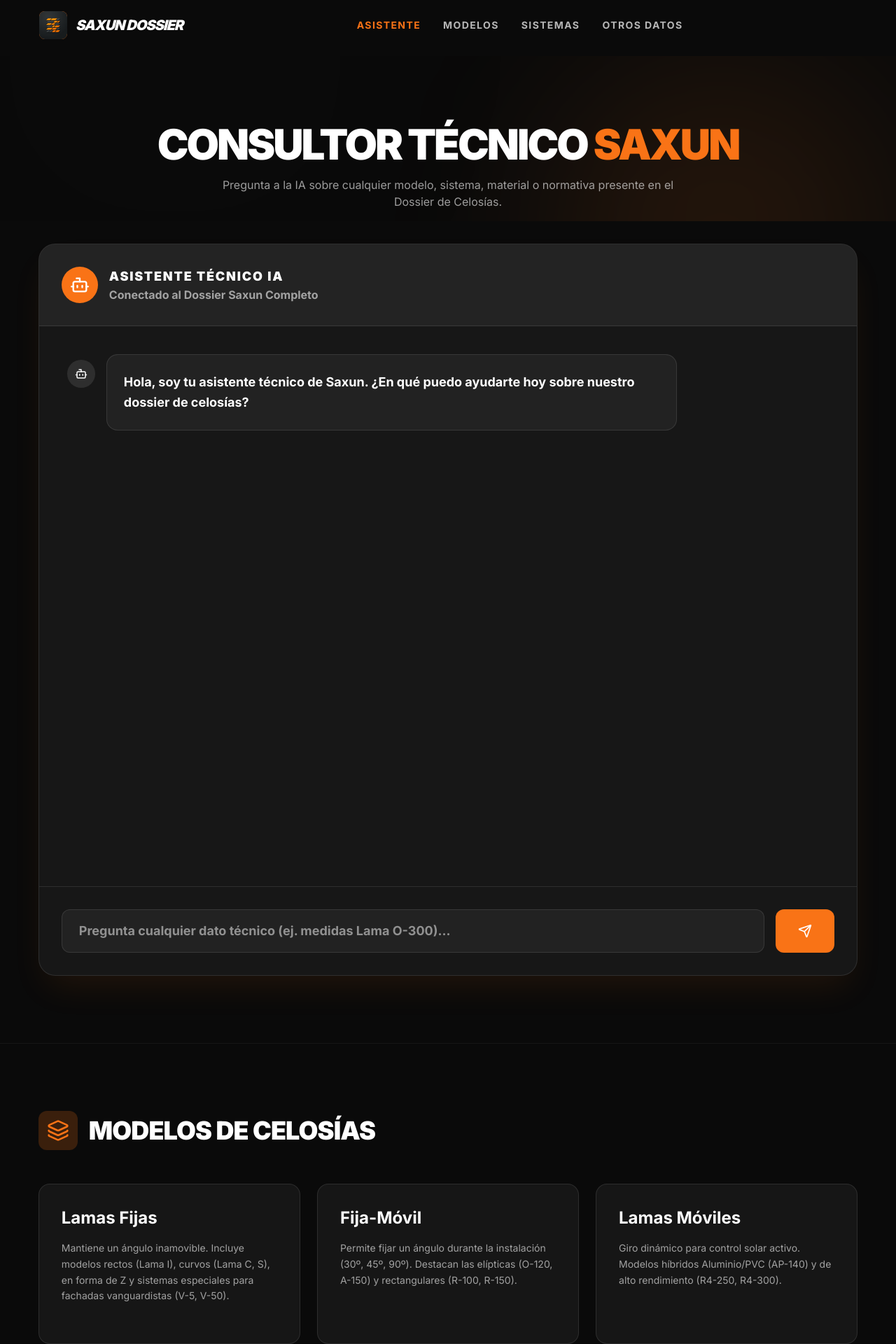
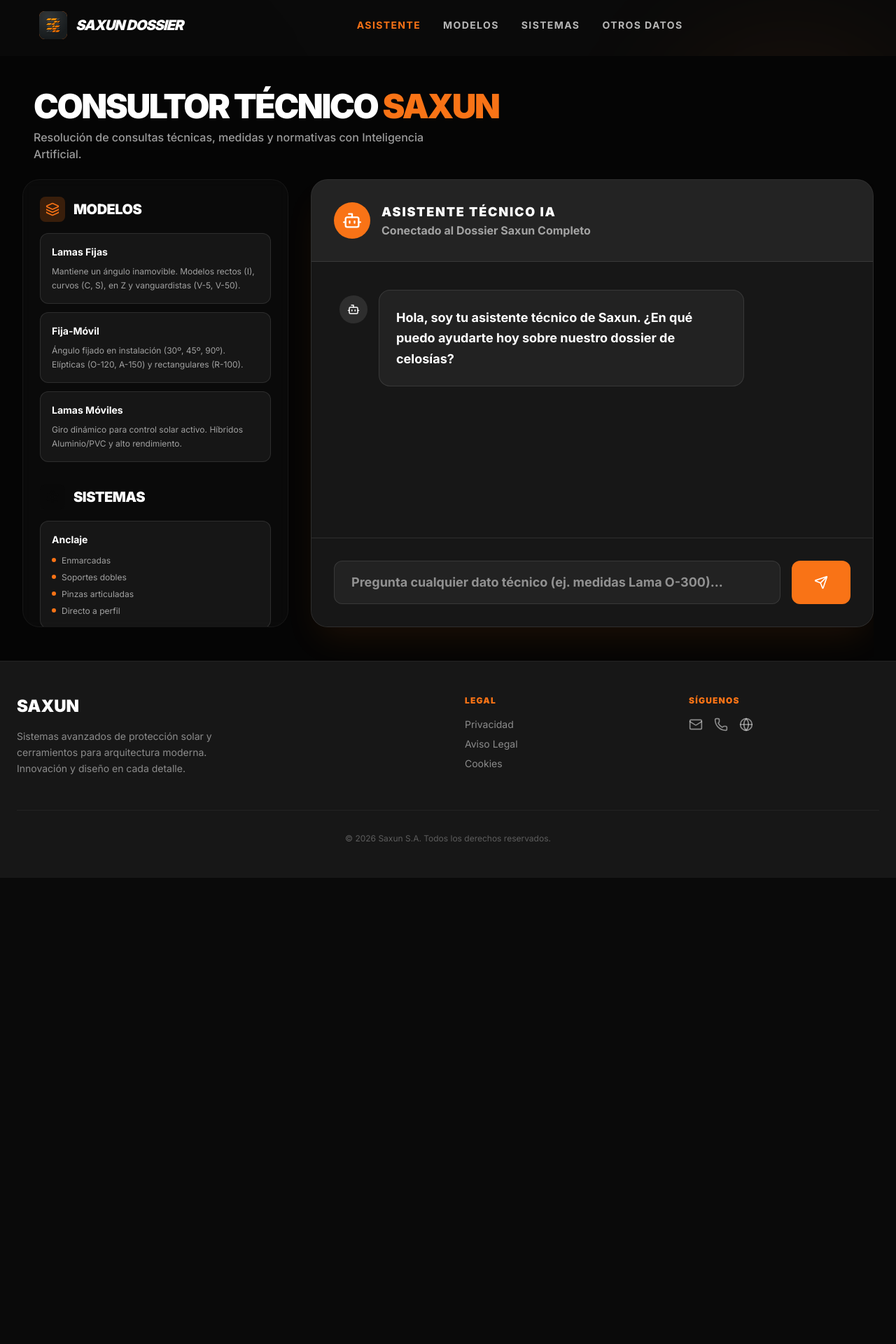
Before and after one commit to marketingSax/Saxun-Consulta-Tecnica, a Next.js app: page / in a window 1280 px wide. Shown: the top 1920 px of the page at 70% size. After the commit the page ends 1254 px from the top, so only its background shows below. Built offline with nearby package versions, Linux system fonts and the light colour scheme.

Commit message:
UI: Reestructuración de interfaz con barra lateral izquierda para datos y ChatBox principal + Integración de motor de búsqueda local

```diff
--- a/src/app/page.tsx
+++ b/src/app/page.tsx
@@ -7,36 +7,51 @@
 
 export default function Home() {
   return (
-    <div className="flex flex-col min-h-screen">
-      {/* Hero Intro */}
-      <section className="relative overflow-hidden pt-24 pb-4">
-        <div className="absolute top-0 right-0 -z-10 h-[500px] w-[500px] rounded-full bg-brand-primary/10 blur-[120px]" />
-        <div className="absolute bottom-0 left-0 -z-10 h-[500px] w-[500px] rounded-full bg-brand-secondary/10 blur-[120px]" />
+    <div className="flex flex-col min-h-screen bg-[#050505]">
+      {/* Hero Intro Compacto */}
+      <section className="relative pt-12 pb-6 flex-shrink-0">
+        <div className="absolute top-0 right-0 -z-10 h-[300px] w-[300px] rounded-full bg-brand-primary/10 blur-[100px]" />
+        <div className="absolute top-0 left-0 -z-10 h-[300px] w-[300px] rounded-full bg-brand-secondary/10 blur-[100px]" />
 
-        <div className="mx-auto w-[95%] max-w-[1600px] px-6 text-center">
+        <div className="mx-auto w-[95%] max-w-[1800px] px-4 text-center lg:text-left flex flex-col md:flex-row items-center justify-between gap-6">
+          <div>
             <motion.h1
-            initial={{ opacity: 0, y: 20 }}
+              initial={{ opacity: 0, y: 10 }}
               animate={{ opacity: 1, y: 0 }}
-            className="text-4xl md:text-6xl font-black uppercase tracking-tighter"
+              className="text-3xl md:text-4xl lg:text-5xl font-black uppercase tracking-tighter"
             >
               CONSULTOR TÉCNICO <span className="text-brand-primary">SAXUN</span>
             </motion.h1>
             <motion.p
-            initial={{ opacity: 0, y: 20 }}
+              initial={{ opacity: 0, y: 10 }}
               animate={{ opacity: 1, y: 0 }}
               transition={{ delay: 0.1 }}
-            className="mt-4 text-white/60 max-w-2xl mx-auto"
+              className="mt-2 text-white/60 max-w-xl text-sm md:text-base font-medium"
             >
-            Pregunta a la IA sobre cualquier modelo, sistema, material o normativa presente en el Dossier de Celosías.
+              Resolución de consultas técnicas, medidas y normativas con Inteligencia Artificial.
             </motion.p>
+          </div>
         </div>
       </section>
 
-      {/* Assistant is the main tool */}
+      {/* Main Layout */}
+      <div className="flex-1 w-[95%] max-w-[1800px] mx-auto pb-12 flex flex-col lg:flex-row gap-8 overflow-hidden h-full">
+
+        {/* Left Sidebar (Technical Sections) */}
+        <aside className="w-full lg:w-[320px] xl:w-[380px] flex-shrink-0 h-fit lg:h-[calc(100vh-160px)] lg:sticky lg:top-4 bg-brand-card/30 border border-white/5 rounded-3xl p-6 overflow-y-auto scrollbar-hide hidden md:block backdrop-blur-sm">
+          <DataSections />
+        </aside>
+
+        {/* Mobile DataSections Toggle / Info */}
+        <div className="md:hidden w-full bg-brand-card/30 border border-white/5 rounded-3xl p-4 backdrop-blur-sm">
+          <p className="text-white/60 text-xs text-center font-medium">Las secciones técnicas están disponibles en versión de escritorio.</p>
+        </div>
+
+        {/* Assistant Main Area */}
+        <main className="flex-1 min-h-[600px] lg:h-[calc(100vh-160px)]">
           <ChatBox />
-
-      {/* Restructured Info Sections */}
-      <DataSections />
+        </main>
+      </div>
     </div>
   );
 }
--- a/src/components/Assistant/ChatBox.tsx
+++ b/src/components/Assistant/ChatBox.tsx
@@ -17,6 +17,7 @@
   ]);
   const [input, setInput] = React.useState("");
   const [isLoading, setIsLoading] = React.useState(false);
+  const [isLocalMode, setIsLocalMode] = React.useState(false);
   const scrollRef = React.useRef<HTMLDivElement>(null);
 
   React.useEffect(() => {
@@ -42,6 +43,10 @@
         headers: { "Content-Type": "application/json" },
         body: JSON.stringify({ query: userMsg }),
       });
+
+      // Detectamos el modo del asistente
+      const mode = response.headers.get("X-Assistant-Mode");
+      setIsLocalMode(mode === "local");
 
       if (!response.body) throw new Error("No response body");
 
@@ -82,11 +87,11 @@
   };
 
   return (
-    <section id="assistant" className="pb-24 pt-8 px-6 bg-gradient-to-b from-transparent to-brand-secondary/10">
-      <div className="mx-auto w-[95%] max-w-[1600px]">
-        <div className="rounded-3xl border border-white/10 bg-brand-card overflow-hidden shadow-2xl shadow-brand-primary/10">
+    <div id="assistant" className="w-full h-full flex flex-col">
+      <div className="rounded-3xl border border-white/10 bg-brand-card overflow-hidden shadow-2xl shadow-brand-primary/10 flex flex-col h-full">
         {/* Header */}
-          <div className="bg-white/5 p-6 md:p-8 flex items-center gap-4 border-b border-white/10">
+        <div className="bg-white/5 p-6 md:p-8 flex items-center justify-between border-b border-white/10 shrink-0">
+          <div className="flex items-center gap-4">
             <div className="rounded-full bg-brand-primary p-3">
               <Bot size={28} />
             </div>
@@ -95,11 +100,22 @@
               <p className="text-sm md:text-base text-brand-accent font-bold">Conectado al Dossier Saxun Completo</p>
             </div>
           </div>
+          {isLocalMode && (
+            <motion.div
+              initial={{ opacity: 0, scale: 0.9 }}
+              animate={{ opacity: 1, scale: 1 }}
+              className="bg-orange-500/20 border border-orange-500/50 px-4 py-2 rounded-full hidden md:flex items-center gap-2"
+            >
+              <div className="w-2 h-2 bg-orange-500 rounded-full animate-pulse" />
+              <span className="text-xs font-black uppercase tracking-tighter text-orange-400">Modo de Reserva Activo</span>
+            </motion.div>
+          )}
+        </div>
 
         {/* Messages */}
         <div
           ref={scrollRef}
-            className="h-[500px] lg:h-[700px] xl:h-[800px] overflow-y-auto p-6 md:p-10 space-y-8 scrollbar-hide"
+          className="flex-1 h-[500px] lg:h-[700px] xl:h-[750px] overflow-y-auto p-6 md:p-10 space-y-8 scrollbar-hide"
         >
           <AnimatePresence>
             {messages.map((msg, idx) => (
@@ -154,7 +170,7 @@
         </div>
 
         {/* Input */}
-          <div className="p-6 md:p-8 border-t border-white/10 flex gap-4">
+        <div className="p-6 md:p-8 border-t border-white/10 flex gap-4 shrink-0 bg-brand-card">
           <input
             type="text"
             value={input}
@@ -173,6 +189,5 @@
         </div>
       </div>
     </div>
-    </section>
   );
 };
--- a/src/components/Technical/DataSections.tsx
+++ b/src/components/Technical/DataSections.tsx
@@ -6,101 +6,89 @@
 
 export const DataSections = () => {
   return (
-    <div className="flex flex-col">
+    <div className="flex flex-col gap-8">
       {/* Modelos Section */}
-      <section id="models" className="py-24 px-6 border-t border-white/5">
-        <div className="mx-auto w-[95%] max-w-[1600px]">
-          <div className="flex items-center gap-4 mb-12">
-            <div className="rounded-xl bg-brand-primary/20 p-3 text-brand-primary">
-              <Layers size={32} />
+      <section id="models" className="flex flex-col gap-4">
+        <div className="flex items-center gap-3">
+          <div className="rounded-lg bg-brand-primary/20 p-2 text-brand-primary">
+            <Layers size={20} />
           </div>
-            <h2 className="text-4xl font-black uppercase tracking-tight">Modelos de Celosías</h2>
+          <h2 className="text-xl font-black uppercase tracking-tight">Modelos</h2>
         </div>
 
-          <div className="grid grid-cols-1 md:grid-cols-3 gap-6">
-            <div className="rounded-2xl border border-white/10 bg-white/5 p-8">
-              <h3 className="text-2xl font-bold mb-4 text-white">Lamas Fijas</h3>
-              <p className="text-white/60 text-sm leading-relaxed mb-6">
-                Mantiene un ángulo inamovible. Incluye modelos rectos (Lama I), curvos (Lama C, S), en forma de Z y sistemas especiales para fachadas vanguardistas (V-5, V-50).
+        <div className="flex flex-col gap-3">
+          <div className="rounded-xl border border-white/10 bg-white/5 p-4">
+            <h3 className="text-sm font-bold mb-2 text-white">Lamas Fijas</h3>
+            <p className="text-white/60 text-xs leading-relaxed">
+              Mantiene un ángulo inamovible. Modelos rectos (I), curvos (C, S), en Z y vanguardistas (V-5, V-50).
             </p>
           </div>
-            <div className="rounded-2xl border border-white/10 bg-white/5 p-8">
-              <h3 className="text-2xl font-bold mb-4 text-white">Fija-Móvil</h3>
-              <p className="text-white/60 text-sm leading-relaxed mb-6">
-                Permite fijar un ángulo durante la instalación (30º, 45º, 90º). Destacan las elípticas (O-120, A-150) y rectangulares (R-100, R-150).
+          <div className="rounded-xl border border-white/10 bg-white/5 p-4">
+            <h3 className="text-sm font-bold mb-2 text-white">Fija-Móvil</h3>
+            <p className="text-white/60 text-xs leading-relaxed">
+              Ángulo fijado en instalación (30º, 45º, 90º). Elípticas (O-120, A-150) y rectangulares (R-100).
             </p>
           </div>
-            <div className="rounded-2xl border border-white/10 bg-white/5 p-8">
-              <h3 className="text-2xl font-bold mb-4 text-white">Lamas Móviles</h3>
-              <p className="text-white/60 text-sm leading-relaxed mb-6">
-                Giro dinámico para control solar activo. Modelos híbridos Aluminio/PVC (AP-140) y de alto rendimiento (R4-250, R4-300).
+          <div className="rounded-xl border border-white/10 bg-white/5 p-4">
+            <h3 className="text-sm font-bold mb-2 text-white">Lamas Móviles</h3>
+            <p className="text-white/60 text-xs leading-relaxed">
+              Giro dinámico para control solar activo. Híbridos Aluminio/PVC y alto rendimiento.
             </p>
-            </div>
           </div>
         </div>
       </section>
 
       {/* Sistemas Section */}
-      <section id="systems" className="py-24 px-6 bg-brand-card/30 border-t border-white/5">
-        <div className="mx-auto w-[95%] max-w-[1600px]">
-          <div className="flex items-center gap-4 mb-12">
-            <div className="rounded-xl bg-brand-secondary/20 p-3 text-brand-secondary">
-              <Settings size={32} />
+      <section id="systems" className="flex flex-col gap-4">
+        <div className="flex items-center gap-3">
+          <div className="rounded-lg bg-brand-secondary/20 p-2 text-brand-secondary">
+            <Settings size={20} />
           </div>
-            <h2 className="text-4xl font-black uppercase tracking-tight">Sistemas y Accionamientos</h2>
+          <h2 className="text-xl font-black uppercase tracking-tight">Sistemas</h2>
         </div>
 
-          <div className="grid grid-cols-1 md:grid-cols-2 gap-6">
-            <div className="rounded-2xl border border-white/10 bg-white/5 p-8">
-              <h3 className="text-2xl font-bold mb-4">Sistemas de Anclaje</h3>
-              <ul className="space-y-3 text-white/60 text-sm">
-                <li className="flex items-center gap-2"><span className="w-1.5 h-1.5 bg-brand-primary rounded-full"></span> Enmarcadas (con perfil troquelado)</li>
-                <li className="flex items-center gap-2"><span className="w-1.5 h-1.5 bg-brand-primary rounded-full"></span> Sobre soportes dobles troquelados</li>
-                <li className="flex items-center gap-2"><span className="w-1.5 h-1.5 bg-brand-primary rounded-full"></span> Con pinzas articuladas de aluminio</li>
-                <li className="flex items-center gap-2"><span className="w-1.5 h-1.5 bg-brand-primary rounded-full"></span> Anclaje lateral mediante testeros</li>
-                <li className="flex items-center gap-2"><span className="w-1.5 h-1.5 bg-brand-primary rounded-full"></span> Directo a perfil estructural o portante</li>
+        <div className="flex flex-col gap-3">
+          <div className="rounded-xl border border-white/10 bg-white/5 p-4">
+            <h3 className="text-sm font-bold mb-3">Anclaje</h3>
+            <ul className="space-y-2 text-white/60 text-xs">
+              <li className="flex items-start gap-2"><span className="w-1.5 h-1.5 mt-1 bg-brand-primary rounded-full shrink-0"></span> Enmarcadas</li>
+              <li className="flex items-start gap-2"><span className="w-1.5 h-1.5 mt-1 bg-brand-primary rounded-full shrink-0"></span> Soportes dobles</li>
+              <li className="flex items-start gap-2"><span className="w-1.5 h-1.5 mt-1 bg-brand-primary rounded-full shrink-0"></span> Pinzas articuladas</li>
+              <li className="flex items-start gap-2"><span className="w-1.5 h-1.5 mt-1 bg-brand-primary rounded-full shrink-0"></span> Directo a perfil</li>
             </ul>
           </div>
-            <div className="rounded-2xl border border-white/10 bg-white/5 p-8">
-              <h3 className="text-2xl font-bold mb-4">Mecanismos de Control</h3>
-              <ul className="space-y-3 text-white/60 text-sm">
-                <li className="flex items-center gap-2"><span className="w-1.5 h-1.5 bg-brand-secondary rounded-full"></span> <strong>Manual:</strong> Mando Zamak, Mando PVC, Mando Inox</li>
-                <li className="flex items-center gap-2"><span className="w-1.5 h-1.5 bg-brand-secondary rounded-full"></span> <strong>Manual Especial:</strong> Rotary, Mando Body</li>
-                <li className="flex items-center gap-2"><span className="w-1.5 h-1.5 bg-brand-secondary rounded-full"></span> <strong>Motorizado:</strong> Motores lineales 24V (Ej: 180mm, 300mm)</li>
-                <li className="flex items-center gap-2"><span className="w-1.5 h-1.5 bg-brand-secondary rounded-full"></span> <strong>Domótica:</strong> Integración total con sistemas inteligentes</li>
+          <div className="rounded-xl border border-white/10 bg-white/5 p-4">
+            <h3 className="text-sm font-bold mb-3">Control</h3>
+            <ul className="space-y-2 text-white/60 text-xs">
+              <li className="flex items-start gap-2"><span className="w-1.5 h-1.5 mt-1 bg-brand-secondary rounded-full shrink-0"></span> <strong>Manual:</strong> Zamak, PVC</li>
+              <li className="flex items-start gap-2"><span className="w-1.5 h-1.5 mt-1 bg-brand-secondary rounded-full shrink-0"></span> <strong>Motorizado:</strong> Lineales 24V</li>
+              <li className="flex items-start gap-2"><span className="w-1.5 h-1.5 mt-1 bg-brand-secondary rounded-full shrink-0"></span> <strong>Domótica:</strong> Total</li>
             </ul>
-            </div>
           </div>
         </div>
       </section>
 
       {/* Otros Datos Section */}
-      <section id="other" className="py-24 px-6 border-t border-white/5">
-        <div className="mx-auto w-[95%] max-w-[1600px]">
-          <div className="flex items-center gap-4 mb-12">
-            <div className="rounded-xl bg-white/10 p-3 text-white">
-              <FileText size={32} />
+      <section id="other" className="flex flex-col gap-4">
+        <div className="flex items-center gap-3">
+          <div className="rounded-lg bg-white/10 p-2 text-white">
+            <FileText size={20} />
           </div>
-            <h2 className="text-4xl font-black uppercase tracking-tight">Otros Datos Técnicos</h2>
+          <h2 className="text-xl font-black uppercase tracking-tight">Otros Datos</h2>
         </div>
 
-          <div className="grid grid-cols-1 sm:grid-cols-2 lg:grid-cols-4 xl:gap-8 gap-6">
-            <div className="p-6 rounded-xl bg-white/5 border border-white/5">
-              <div className="font-bold text-lg mb-2 text-brand-primary">Materiales</div>
-              <p className="text-xs text-white/60 leading-relaxed">Aluminio de extrusión (aleación 6060/6063 T5) para máxima resistencia estructural y PVC técnico en modelos específicos.</p>
+        <div className="flex flex-col gap-3">
+          <div className="p-4 rounded-xl bg-white/5 border border-white/5">
+            <div className="font-bold text-sm mb-1 text-brand-primary">Materiales</div>
+            <p className="text-xs text-white/60 leading-relaxed">Aluminio 6060/6063 T5 y PVC técnico.</p>
           </div>
-            <div className="p-6 rounded-xl bg-white/5 border border-white/5">
-              <div className="font-bold text-lg mb-2 text-brand-primary">Acabados</div>
-              <p className="text-xs text-white/60 leading-relaxed">Lacado (Qualicoat/Qualimarine), Anodizado resistente, Foliado (imitación madera) y Sublimación.</p>
+          <div className="p-4 rounded-xl bg-white/5 border border-white/5">
+            <div className="font-bold text-sm mb-1 text-brand-primary">Acabados</div>
+            <p className="text-xs text-white/60 leading-relaxed">Lacado, Anodizado, Foliado y Sublimación.</p>
           </div>
-            <div className="p-6 rounded-xl bg-white/5 border border-white/5">
-              <div className="font-bold text-lg mb-2 text-brand-primary">Normativa</div>
-              <p className="text-xs text-white/60 leading-relaxed">Fabricación y ensayo bajo la normativa UNE-EN 13659:2016 (resistencia al viento y confort térmico).</p>
-            </div>
-            <div className="p-6 rounded-xl bg-white/5 border border-white/5">
-              <div className="font-bold text-lg mb-2 text-brand-primary">Iluminación</div>
-              <p className="text-xs text-white/60 leading-relaxed">Integración LED opcional en lamas rectangulares y especiales (R-100 LED, R-130 LED, V-90 LED).</p>
-            </div>
+          <div className="p-4 rounded-xl bg-white/5 border border-white/5">
+            <div className="font-bold text-sm mb-1 text-brand-primary">Normativa</div>
+            <p className="text-xs text-white/60 leading-relaxed">UNE-EN 13659:2016.</p>
           </div>
         </div>
       </section>
--- /dev/null
+++ b/src/lib/localSearch.ts
@@ -0,0 +1,35 @@
+import { fullDossierContext } from "@/data/dossier-context-full";
+
+/**
+ * Motor de búsqueda técnica local (Fallback)
+ * Analiza el contexto del dossier para encontrar respuestas cuando la IA no está disponible.
+ */
+export function getLocalTechnicalResponse(query: string): string {
+  const q = query.toLowerCase();
+
+  // Lógica de búsqueda simple por palabras clave
+  if (q.includes("lama") || q.includes("medida") || q.includes("máxima")) {
+    if (q.includes("d-5")) {
+      return "Según el Manual Técnico (Fuente 1), la lama D-5 (Aluminio) de 50x10 mm tiene una longitud máxima aconsejada de 950 mm entre puntos de fijación.";
+    }
+    if (q.includes("z")) {
+      return "Para la lama Z de 37x100 mm: \n- Aluminio: Distancia máx entre soportes 2.000 mm. Vuelo máx 300 mm.\n- PVC: Distancia máx entre soportes 1.000 mm. Vuelo máx 150 mm.";
+    }
+    if (q.includes("o-120")) {
+      return "La lama O-120 (ovalada 120x19.80 mm) permite una distancia máxima entre pinzas de 1.260 mm.";
+    }
+    if (q.includes("o-210")) {
+      return "La lama O-210 (210x30 mm) permite una distancia máxima entre pinzas de 3.000 mm.";
+    }
+  }
+
+  if (q.includes("material") || q.includes("aluminio") || q.includes("pvc")) {
+    return "El dossier técnico incluye especificaciones para lamas de Aluminio (Aleaciones 6060/6063 T5) con acabados Qualicoat/Qualimarine, y lamas de PVC de alta resistencia.";
+  }
+
+  if (q.includes("norma") || q.includes("une")) {
+    return "Todas nuestras celosías cumplen con la normativa UNE-EN 13659:2016 sobre persianas y contraventanas (Requisitos de prestaciones incluida la seguridad).";
+  }
+
+  return "Actualmente estoy operando en modo técnico local. He revisado el dossier, pero para una respuesta más precisa sobre '" + query + "', te recomiendo verificar el Manual Técnico de Medidas y Montaje incluido en la aplicación o contactar con el soporte de Saxun.";
+}
```
Also changed, not shown: src/app/api/assistant/route.ts (+23 -19 lines). Lines whose indentation alone changed are shown as unchanged.
